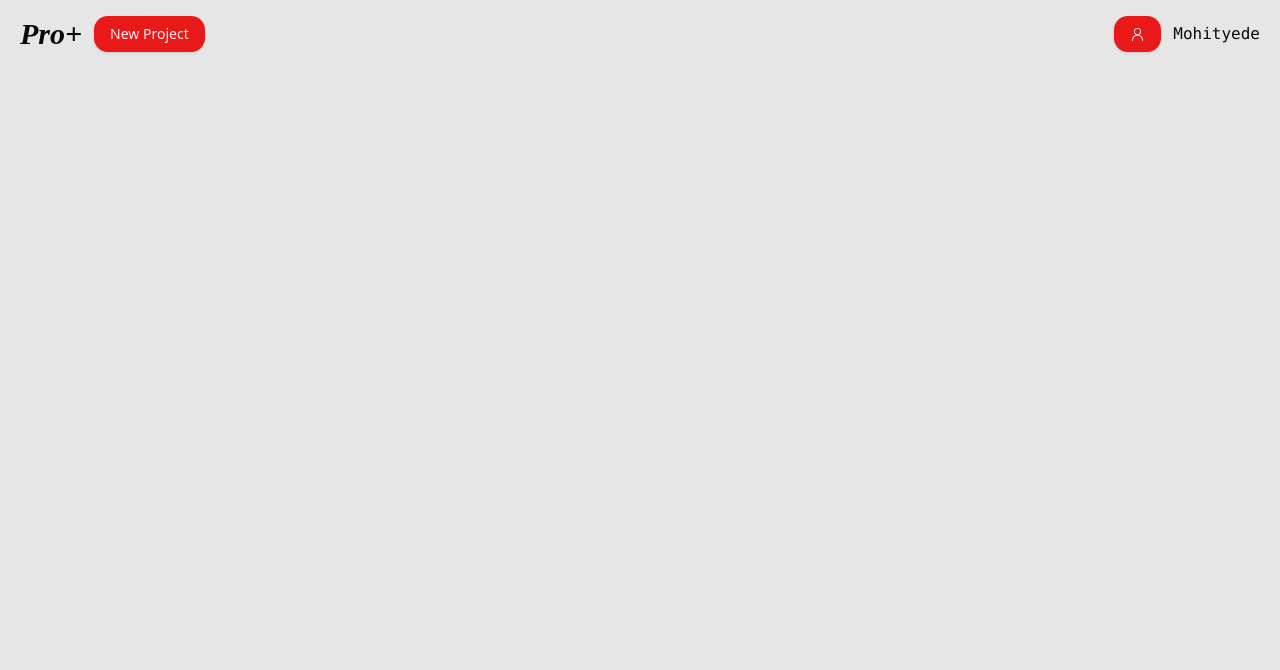
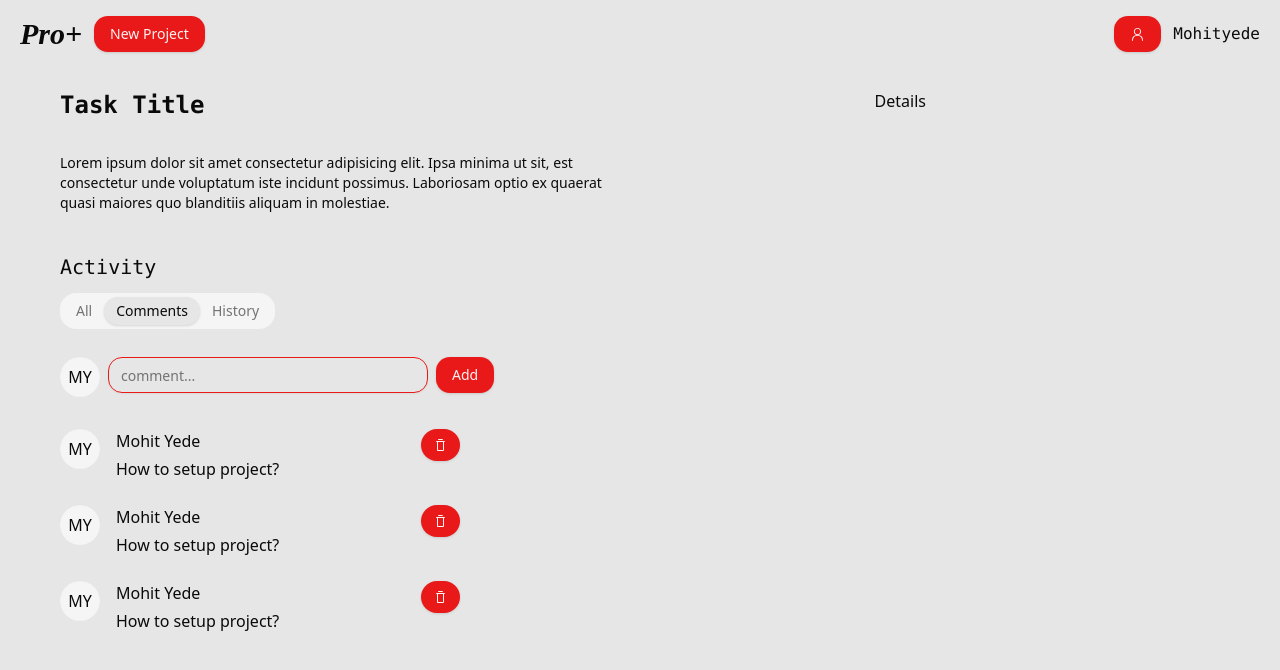
Before and after one commit to mohityede/My-Project-Manager, a React (Vite) app in the folder project-plus-client/: page /project/1/task/1 in a window 1280 px wide. Shown: the top 670 px of the page. Built offline with nearby package versions, Linux system fonts and the light colour scheme.

Commit message:
Task details left section created

```diff
--- a/project-plus-client/package.json
+++ b/project-plus-client/package.json
@@ -19,6 +19,7 @@
     "@radix-ui/react-scroll-area": "^1.1.0",
     "@radix-ui/react-select": "^2.1.1",
     "@radix-ui/react-slot": "^1.1.0",
+    "@radix-ui/react-tabs": "^1.1.0",
     "@tanstack/react-table": "^8.19.3",
     "class-variance-authority": "^0.7.0",
     "clsx": "^2.1.1",
--- a/project-plus-client/src/App.jsx
+++ b/project-plus-client/src/App.jsx
@@ -3,6 +3,7 @@ import './App.css'
 import Home from './pages/Home/Home'
 import Navbar from './components/Navbar/Navbar'
 import ProjectDetails from './pages/ProjectDetails/ProjectDetails'
+import TaskDetails from './pages/TaskDetails/TaskDetails'
 
 function App() {
 
@@ -13,6 +14,7 @@ function App() {
       <Routes>
         <Route path="/" element={<Home/>} />
         <Route path='/project/:id' element={<ProjectDetails/>} />
+        <Route path="/project/:projectId/task/:taskId" element={<TaskDetails/>} />
       </Routes>
     </BrowserRouter>
     </>
--- a/project-plus-client/src/components/ProjectDetails/TaskCard.jsx
+++ b/project-plus-client/src/components/ProjectDetails/TaskCard.jsx
@@ -4,15 +4,16 @@ import { Card, CardContent, CardHeader, CardTitle } from "../ui/card"
 import { DropdownMenu, DropdownMenuContent, DropdownMenuItem, DropdownMenuSubTrigger, DropdownMenuTrigger } from "../ui/dropdown-menu"
 import { Avatar, AvatarFallback, AvatarImage } from "../ui/avatar"
 import UserList from "./UserList"
+import { useNavigate } from "react-router-dom"
 
 function TaskCard() {
-
+  const navigate= useNavigate()
     return (
       <>
       <Card className="rounded-md py-1 hover:border-primary pb-2">
         <CardHeader className="py-0 pb-1">
           <div className="flex justify-between items-center">
-            <CardTitle>
+            <CardTitle className="cursor-pointer" onClick={()=>navigate("/project/3/task/4")}>
                 Setup Project
             </CardTitle>
             <DropdownMenu>
--- /dev/null
+++ b/project-plus-client/src/components/TaskDetails/CommentCard.jsx
@@ -0,0 +1,26 @@
+import { TrashIcon } from "@radix-ui/react-icons";
+import { Avatar, AvatarFallback } from "../ui/avatar";
+import { Button } from "../ui/button";
+
+function CommentCard() {
+  return (
+    <>
+      <div className="flex justify-between">
+        <div className="flex item-center gap-4">
+          <Avatar>
+            <AvatarFallback>MY</AvatarFallback>
+          </Avatar>
+          <div className="space-y-1">
+            <p className="font-thin">Mohit Yede</p>
+            <p>How to setup project?</p>
+          </div>
+        </div>
+        <Button varient="outline" size="sm" className="rounded-full">
+          <TrashIcon />
+        </Button>
+      </div>
+    </>
+  );
+}
+
+export default CommentCard;
--- /dev/null
+++ b/project-plus-client/src/components/TaskDetails/CreateCommentForm.jsx
@@ -0,0 +1,56 @@
+import { useForm } from "react-hook-form";
+import { Form, FormControl, FormField, FormItem, FormMessage } from "../ui/form";
+import { Input } from "../ui/input";
+import { DialogClose } from "../ui/dialog";
+import { Button } from "../ui/button";
+import { Avatar, AvatarFallback } from "../ui/avatar";
+
+function CreateCommentForm({ taskId }) {
+  const form = useForm({
+    comment: "",
+  });
+  const onSubmit = (data) => {
+    console.log("taskComment", data);
+  };
+  return (
+    <>
+      <div>
+        <Form {...form}>
+          <form className="flex gap-2" onSubmit={form.handleSubmit(onSubmit)}>
+            <FormField
+              control={form.control}
+              name="comment"
+              render={({ field }) => (
+                <FormItem>
+									<div className="flex gap-2">
+										<div>
+											<Avatar>
+												<AvatarFallback>MY</AvatarFallback>
+											</Avatar>
+										</div>
+										<FormControl>
+											<Input
+												{...field}
+												type="text"
+												className="w-[20rem] border border-primary"
+												placeholder="comment..."
+											/>
+										</FormControl>
+										<FormMessage />
+									</div>
+                </FormItem>
+              )}
+            />
+
+              <Button type="submit">
+                Add
+              </Button>
+
+          </form>
+        </Form>
+      </div>
+    </>
+  );
+}
+
+export default CreateCommentForm;
--- /dev/null
+++ b/project-plus-client/src/components/ui/tabs.jsx
@@ -0,0 +1,41 @@
+import * as React from "react"
+import * as TabsPrimitive from "@radix-ui/react-tabs"
+
+import { cn } from "@/lib/utils"
+
+const Tabs = TabsPrimitive.Root
+
+const TabsList = React.forwardRef(({ className, ...props }, ref) => (
+  <TabsPrimitive.List
+    ref={ref}
+    className={cn(
+      "inline-flex h-9 items-center justify-center rounded-lg bg-muted p-1 text-muted-foreground",
+      className
+    )}
+    {...props} />
+))
+TabsList.displayName = TabsPrimitive.List.displayName
+
+const TabsTrigger = React.forwardRef(({ className, ...props }, ref) => (
+  <TabsPrimitive.Trigger
+    ref={ref}
+    className={cn(
+      "inline-flex items-center justify-center whitespace-nowrap rounded-md px-3 py-1 text-sm font-medium ring-offset-background transition-all focus-visible:outline-none focus-visible:ring-2 focus-visible:ring-ring focus-visible:ring-offset-2 disabled:pointer-events-none disabled:opacity-50 data-[state=active]:bg-background data-[state=active]:text-foreground data-[state=active]:shadow",
+      className
+    )}
+    {...props} />
+))
+TabsTrigger.displayName = TabsPrimitive.Trigger.displayName
+
+const TabsContent = React.forwardRef(({ className, ...props }, ref) => (
+  <TabsPrimitive.Content
+    ref={ref}
+    className={cn(
+      "mt-2 ring-offset-background focus-visible:outline-none focus-visible:ring-2 focus-visible:ring-ring focus-visible:ring-offset-2",
+      className
+    )}
+    {...props} />
+))
+TabsContent.displayName = TabsPrimitive.Content.displayName
+
+export { Tabs, TabsList, TabsTrigger, TabsContent }
--- a/project-plus-client/src/pages/ProjectDetails/ProjectDetails.jsx
+++ b/project-plus-client/src/pages/ProjectDetails/ProjectDetails.jsx
@@ -1,6 +1,6 @@
 import ChatBox from "@/components/ProjectDetails/ChatBox"
 import InviteUserForm from "@/components/ProjectDetails/InviteUserForm"
-import IssueList from "@/components/ProjectDetails/TaskList"
+import TaskList from "@/components/ProjectDetails/TaskList"
 import MembersTable from "@/components/ProjectDetails/MembersList"
 import { Avatar, AvatarFallback, AvatarImage } from "@/components/ui/avatar"
 import { Badge } from "@/components/ui/badge"
@@ -103,9 +103,9 @@ function ProjectDetails() {
           <section>
             <span className="py-5 border-b text-xl font-mono">Task</span>
             <div className="lg:flex md:flex gap-3 justify-between py-5">
-              <IssueList status="pending" title="Todo List"/>
-              <IssueList status="in_progress" title="In Progress"/>
-              <IssueList status="completed" title="Done"/>
+              <TaskList status="pending" title="Todo List"/>
+              <TaskList status="in_progress" title="In Progress"/>
+              <TaskList status="completed" title="Done"/>
             </div>
           </section>
         </ScrollArea>
--- /dev/null
+++ b/project-plus-client/src/pages/TaskDetails/TaskDetails.jsx
@@ -0,0 +1,63 @@
+import CommentCard from "@/components/TaskDetails/CommentCard";
+import CreateCommentForm from "@/components/TaskDetails/CreateCommentForm";
+import { ScrollArea } from "@/components/ui/scroll-area";
+import { Tabs, TabsContent, TabsList, TabsTrigger } from "@/components/ui/tabs";
+import { useParams } from "react-router-dom";
+
+function TaskDetails() {
+	const {projectId,taskId}=useParams()
+  return (
+    <>
+      {/* <div className="px-20 py-2">
+				<div className="flex justify-between p-10 rounded-lg">
+					<ScrollArea className="h-[80vh] w-[60%]"> */}
+					<div className="m-5 lg:px-10">
+      <div className="lg:flex gap-5 justify-between pb-4">
+        <ScrollArea className="h-screen lg:w-[69%] pr-2">
+						<div>
+							<h1 className="text-2xl font-mono font-bold">Task Title</h1>
+							<div className="py-5">
+								<p className="mt-3 w-full md:max-w-lg lg:max-w-xl text-sm font-thin">Lorem ipsum dolor sit amet consectetur adipisicing elit. Ipsa minima ut sit, est consectetur unde voluptatum iste incidunt possimus. Laboriosam optio ex quaerat quasi maiores quo blanditiis aliquam in molestiae.</p>
+							</div>
+							<div className="mt-5">
+								<h1 className="pb-3 text-xl font-mono">Activity</h1>
+								<Tabs defaultValue="comment" className="w-[400px]">
+									<TabsList className="mb-5">
+										<TabsTrigger value="all">
+											All
+										</TabsTrigger>
+										<TabsTrigger value="comment">
+											Comments
+										</TabsTrigger>
+										<TabsTrigger value="history">
+											History
+										</TabsTrigger>
+									</TabsList>
+									<TabsContent value="all">
+												all changes to task would be here
+									</TabsContent>
+									<TabsContent value="comment">
+										<CreateCommentForm taskId={taskId} />
+										<div className="mt-8 space-y-6">
+											{
+												[1,2,3].map((comment)=> <CommentCard key={comment} />)
+											}
+										</div>
+									</TabsContent>
+									<TabsContent value="history">
+										history
+									</TabsContent>
+								</Tabs>
+							</div>
+						</div>
+					</ScrollArea>
+					<div className="lg:w-[30%] rounded-md sticky right-5 top-10">
+         Details
+        </div>
+				</div>
+			</div>
+    </>
+  );
+}
+
+export default TaskDetails;
```
Also changed, not shown: 1 other file (tests, documents, lock files or other folders).
